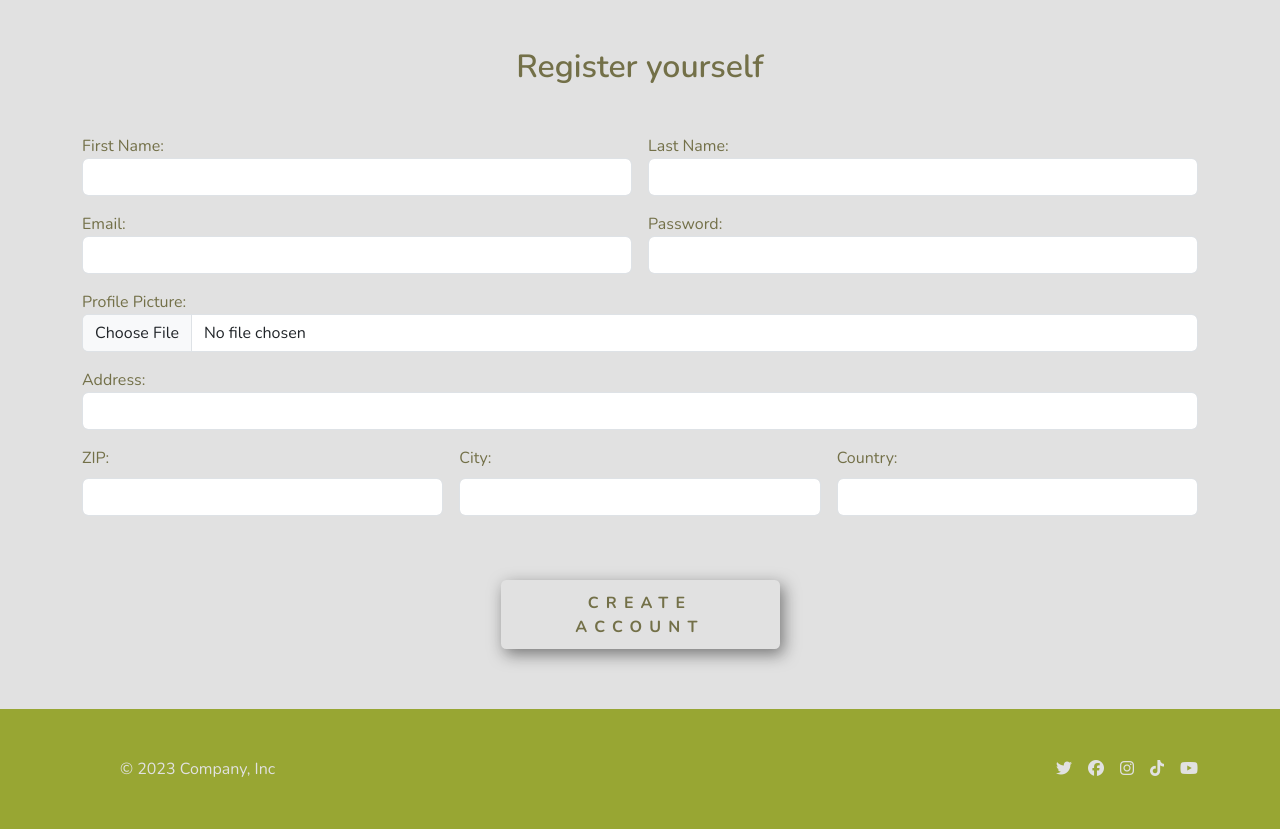
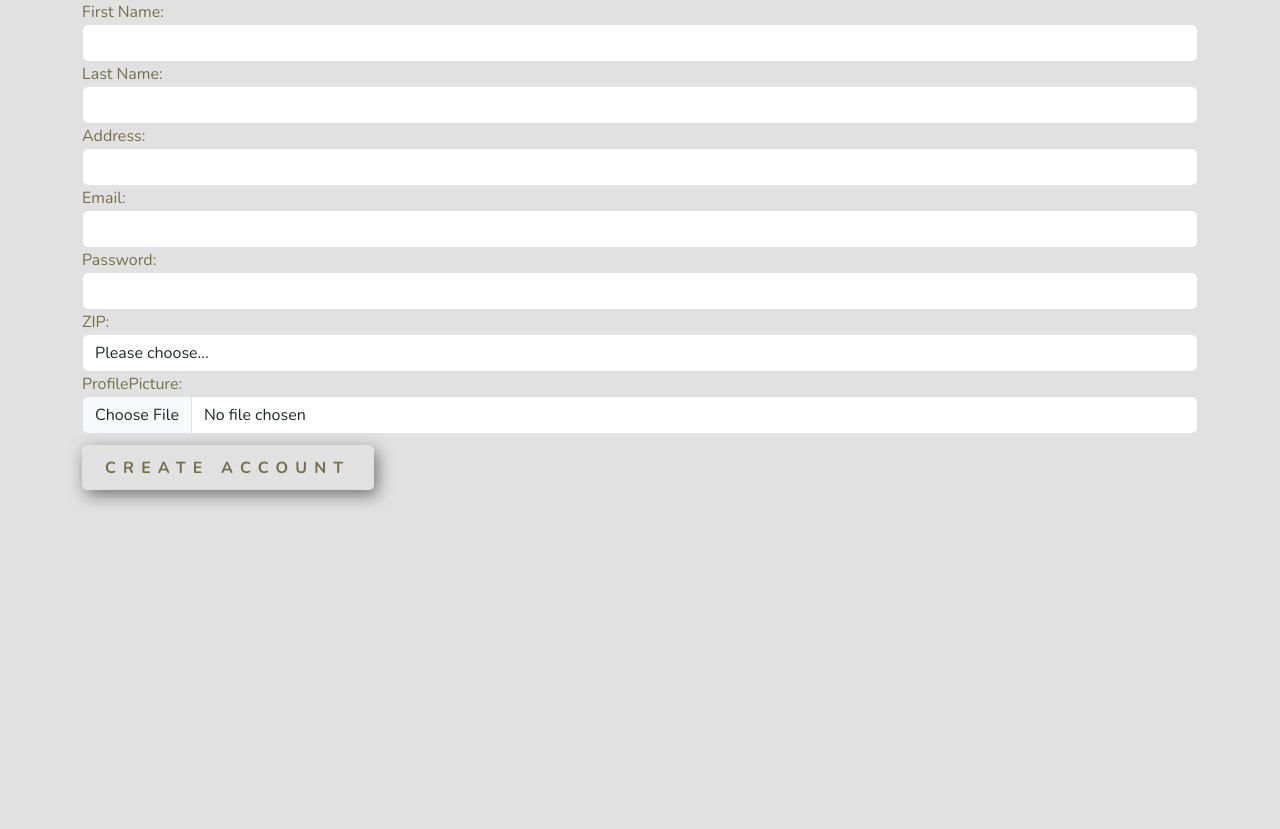
Before and after one commit to AboutSelphy/Fullstack-GR3, a PHP site: page /pages/users/register.php in a window 1280 px wide. Shown: the part 110-939 px from the top of the page. After the commit the page ends 615 px from the top, so only its background shows below. Run offline with PHP 8.4, Linux system fonts and the light colour scheme; data comes from the database, SQL or seed files in the repository; some libraries are stand-ins or nearby versions; some web fonts are replaced.

Commit message:
reset register

```diff
--- a/pages/users/register.php
+++ b/pages/users/register.php
@@ -23,14 +23,14 @@ if ($role !== 'unset' && $role === 'admin') {
 
 
 // Getting ZIP (foreign key) options
-// $locations = "";
-// $stmt = $db->prepare("SELECT * FROM `zip`");
-// $stmt->execute();
-// $result = $stmt->fetchAll(PDO::FETCH_ASSOC);
+$locations = "";
+$stmt = $db->prepare("SELECT * FROM `zip`");
+$stmt->execute();
+$result = $stmt->fetchAll(PDO::FETCH_ASSOC);
 
-// foreach ($result as $row) {
-//     $locations .= "<option value='{$row['id']}'>{$row['city']}</option>";
-// }
+foreach ($result as $row) {
+    $locations .= "<option value='{$row['id']}'>{$row['city']}</option>";
+}
 
 // Getting Shelters (foreign key) options
 // $shelters = "";
@@ -45,70 +45,16 @@ if ($role !== 'unset' && $role === 'admin') {
 // Preparing validation/error messages
 $error = false;
 
-$first_nameError = $last_nameError = $addressError = $emailError = $passwordError = $zipError = $cityError = $countryError = "";
-
-if ($_SERVER['REQUEST_METHOD'] === 'POST') {
-
-    // Clean, validate & store data from input form into variable
-    $zip = intval(clean($_POST['zip']));
-    $city = clean($_POST['city']);
-    $country = clean($_POST['country']);
-
-    if (empty($zip)) {
-        $error = true;
-        $zipError = "Please insert some data here!";
-    }
-
-    if (validate($city, $cityError, 50)[0] == true) {
-        $error = true;
-        $cityError = validate($city, $cityError, 50)[1];
-    }
-
-    if (validate($country, $countryError, 50)[0] == true) {
-        $error = true;
-        $countryError = validate($country, $countryError, 50)[1];
-    }
-
-    $location = [
-        'zip' => $zip,
-        'city' => $city,
-        'country' => $country
-    ];
-
-    echo '<pre style="padding: 10px; background-color: black; color: white;">';
-    var_dump($location);
-    echo '</pre>';
-
-    // Fetch already exisiting addresses from the table `zip`
-    try {
-        $addressList = $db->prepare("SELECT * FROM `zip` WHERE zip= :zip");
-        $addressList->bindParam(':zip', $zip, PDO::PARAM_INT);
-        $addressList->execute();
-        $addresses = $addressList->fetchAll(PDO::FETCH_ASSOC);
-    } catch (PDOException $e) {
-        echo "Error: " . $e->getMessage();
-    }
-
-    echo '<pre style="padding: 10px; background-color: black; color: white;">';
-    var_dump($addresses);
-    echo '</pre>';
-    exit();
-
-    // Checks if the submitted address is already existing, else it gets pushed into the table
-    if (is_array($addresses) && count($addresses)) {
-        echo "Address exists already!";
-    } else {
-        try {
-            $stmt = $db->prepare("INSERT INTO `zip`(`zip`, `city`, `country`) VALUES (:zip, :city, :country)");
-            $stmt->execute($location);
-        } catch (PDOException $e) {
-            echo "Error: " . $e->getMessage();
-        }
-    }
-
+$first_nameError = $last_nameError = $addressError = $emailError = $passwordError = $zipError =  "";
 
 
 // Clean, validate & store data from input form into variable
+if ($_SERVER['REQUEST_METHOD'] === 'POST') {
+
+    // echo '<pre>';
+    // var_dump($_POST);
+    // echo '</pre>';
+
     $first_name = clean($_POST['first_name']);
     $last_name = clean($_POST['last_name']);
     $email = clean($_POST['email']);
@@ -116,7 +62,7 @@ if ($_SERVER['REQUEST_METHOD'] === 'POST') {
     $password = clean($_POST['password']);
     // $accountType = clean($_POST['accountType']);
 
-    // $zip = $_POST['zip'] != 0 ? $_POST["zip"] : 0;
+    $zip = $_POST['zip'] != 0 ? $_POST["zip"] : 0;
     // $shelter = $_POST['shelter'] != 0 ? $_POST["shelter"] : 0;
 
     $image = fileUpload($_FILES["image"], "user");
@@ -137,14 +83,9 @@ if ($_SERVER['REQUEST_METHOD'] === 'POST') {
         $addressError = validate($address, $addressError, 255)[1];
     }
     //VAL $email
-    if (validate($email, $emailError, 255)[0] == true) {
-        $error = true;
-        $emailError = validate($email, $emailError, 255)[1];
-
     if (!filter_var($email, FILTER_VALIDATE_EMAIL)) {
         $error = true;
-            $emailError = "Please enter a valid email adress";
-        }
+        $emailError = "Please enter a valid Email adress";
     } else {
         if ($role === 'unset') { // if no role is set
             $stmt = $db->prepare("SELECT email FROM `users` WHERE email = :email");
@@ -154,7 +95,7 @@ if ($_SERVER['REQUEST_METHOD'] === 'POST') {
 
             if (is_array($emailResult) && count($emailResult) != 0) {
                 $errorStatus = true;
-                $emailError = "Provided email is already in use";
+                $emailError = "Provided Email is already in use";
             }
         }
     }
@@ -165,10 +106,10 @@ if ($_SERVER['REQUEST_METHOD'] === 'POST') {
     }
 
     //VAL zip
-    // if ($zip == "0") {
-    //     $error = true;
-    //     $zipError = "Please select one option!";
-    // }
+    if ($zip == "0") {
+        $error = true;
+        $zipError = "Please select one option!";
+    }
 
     //VAL shelter
     // if ($shelter == "0") {
@@ -183,7 +124,7 @@ if ($_SERVER['REQUEST_METHOD'] === 'POST') {
         'email' => $email,
         'password' => hash('sha256', $password),
         'profile' => $image[0],
-        // 'zip' => $zip,
+        'zip' => $zip,
         // 'shelter' => $shelter,
         // 'status' => $accountType
     ];
@@ -191,7 +132,7 @@ if ($_SERVER['REQUEST_METHOD'] === 'POST') {
     // Prepare and execute SQL insertion
     if ($error === false) {
         try {
-            $sql = "INSERT INTO `users`(`first_name`, `last_name`, `address`, `email`, `password`,`profile`,`fk_zip`) VALUES (:first_name, :last_name, :address, :email, :password, :profile)";
+            $sql = "INSERT INTO `users`(`first_name`, `last_name`, `address`, `email`, `password`,`profile`,`fk_zip`) VALUES (:first_name, :last_name, :address, :email, :password, :profile, :zip)";
             $stmt = $db->prepare($sql);
             $stmt->execute($data);
 
@@ -229,78 +170,69 @@ $db = NULL;
 <body>
     <?php require_once("./../../components/navbar.php") ?>
 
-    <div class="container my-5">
-        <h2 class="text-center uppercase mb-5">Register yourself</h2>
-        <form class="row g-3" method="post" enctype="multipart/form-data">
-            <div class="col-md-6 px-2">
+    <div class="container">
+        <form method="post" enctype="multipart/form-data">
             <div class="form-group">
                 <label for="first_name">First Name:</label>
                 <input autocomplete="on" type="text" name="first_name" id="first_name" class="form-control" value="<?= $first_name ?? "" ?>">
-                    <span class="error"><?= $first_nameError ?></span>
+                <span style="color:red;"><?= $first_nameError ?></span>
             </div>
-            </div>
-            <div class="col-md-6 px-2">
             <div class="form-group">
                 <label for="last_name">Last Name:</label>
                 <input autocomplete="on" type="text" name="last_name" id="last_name" class="form-control" value="<?= $last_name ?? "" ?>">
-                    <span class="error"><?= $last_nameError ?></span>
+                <span style="color:red;"><?= $last_nameError ?></span>
             </div>
+            <div class="form-group">
+                <label for="address">Address:</label>
+                <input autocomplete="on" type="text" name="address" id="address" class="form-control" value="<?= $address ?? "" ?>">
+                <span style="color:red;"><?= $addressError ?></span>
             </div>
-            <div class="col-md-6 px-2">
             <div class="form-group">
                 <label for="email">Email:</label>
                 <input autocomplete="on" type="email" name="email" id="email" class="form-control" value="<?= $email ?? "" ?>">
-                    <span class="error"><?= $emailError ?></span>
+                <span style="color:red;"><?= $emailError ?></span>
             </div>
-            </div>
-            <div class="col-md-6 px-2">
             <div class="form-group">
                 <label for="password">Password:</label>
                 <input autocomplete="on" type="password" name="password" id="password" class="form-control" value="<?= $password ?? "" ?>">
-                    <span class="error"><?= $passwordError ?></span>
+                <span style="color:red;"><?= $passwordError ?></span>
             </div>
+            <!-- <div class="form-group">
+                <label for="accountType">Account Type:</label>
+                <select name="accountType" id="accountType" class="form-control">
+                    <option value="user" <?= $_SERVER['REQUEST_METHOD'] === 'POST' && $accountType == 'user' ? 'selected' : '' ?>>User</option>
+                    <option value="shelter" <?= $_SERVER['REQUEST_METHOD'] === 'POST' && $accountType == 'shelter' ? 'selected' : '' ?>>Shelter</option>
+                </select>
+            </div> -->
+
+            <div class="form-group">
+                <label for="zip">ZIP:</label>
+                <select name="zip" id="zip" class="form-control">
+                    <option value="0">Please choose...</option>
+                    <?= $locations ?>
+                </select>
+                <span style="color:red;"><?= $zipError ?></span>
             </div>
-            <div class="col-md-12 px-2">
+
+            <!-- <div class="form-group">
+                <label for="shelter">Shelter:</label>
+                <select name="shelter" id="shelter" class="form-control">
+                    <option value="0">Please choose...</option>
+                </select>
+                <span style="color:red;"></span>
+            </div> -->
+
             <div class="form-group">
-                    <label for="image">Profile Picture:</label>
+                <label for="image">ProfilePicture:</label>
                 <input type="file" name="image" id="image" class="form-control">
             </div>
-            </div>
-            <div class="col-md-12 px-2">
-                <div class="form-group">
-                    <label for="address">Address:</label>
-                    <input autocomplete="on" type="text" name="address" id="address" class="form-control" value="<?= $address ?? "" ?>">
-                    <span class="error"><?= $addressError ?></span>
-                </div>
-            </div>
-            <div class="col-md-4 px-2">
-                <div class="form-group">
-                    <label for="zip" class="form-label">ZIP:</label>
-                    <input type="number" min="1" class="form-control" name="zip" id="zip" value="<?= $zip ?? "" ?>">
-                    <span class="error"><?= $zipError ?></span>
-                </div>
-            </div>
-            <div class="col-md-4 px-2">
-                <div class="form-group">
-                    <label for="city" class="form-label">City:</label>
-                    <input type="text" class="form-control" id="city" name="city" value="<?= $city ?? "" ?>">
-                    <span class="error"><?= $cityError ?></span>
-                </div>
-            </div>
-            <div class="col-md-4 px-2">
-                <div class="form-group">
-                    <label for="country" class="form-label">Country:</label>
-                    <input type="text" class="form-control" id="country" name="country" value="<?= $country ?? "" ?>">
-                    <span class="error"><?= $countryError ?></span>
-                </div>
-            </div>
-            <div class="col-md-12 text-center">
-                <button type="submit" value="Submit" class="btn btn-default w-25 mt-5">Create Account</button>
-            </div>
+
+            <button type="submit" value="Submit" class="btn btn-default">Create Account</button>
+
         </form>
     </div>
-
-    <?php require_once("./../../components/footer.php") ?>
+    <!-- // BOOTSTRAP -->
+    <script src="https://cdn.jsdelivr.net/npm/bootstrap@5.3.2/dist/js/bootstrap.bundle.min.js" integrity="sha384-C6RzsynM9kWDrMNeT87bh95OGNyZPhcTNXj1NW7RuBCsyN/o0jlpcV8Qyq46cDfL" crossorigin="anonymous"></script>
 </body>
 
 </html>
```
Also changed, not shown: resources/img/users/6582e19077f11.jpg (added), resources/img/users/6582e32186c01.jpg (added). Lines whose indentation alone changed are shown as unchanged.
